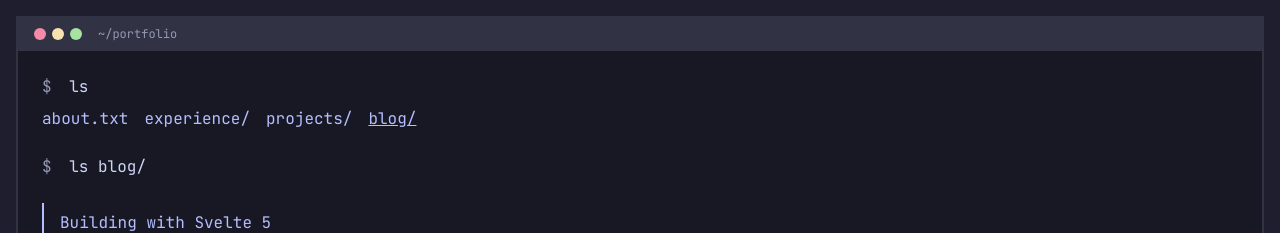
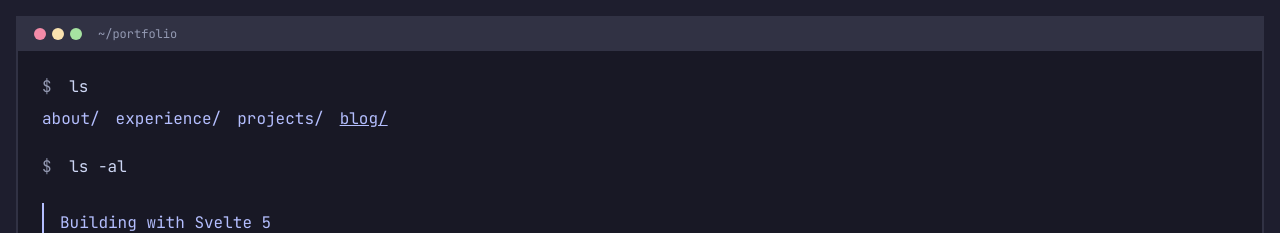
Before and after one commit to DylanSatow/dylan-satow-portfolio, a SvelteKit app: page / in a window 1280 px wide. Both pictures are taken after a click on the button "blog/". Shown: the top 233 px of the page. Built offline with nearby package versions, Linux system fonts and the light colour scheme.

Commit message:
fixed key logging AGAIN

```diff
--- a/src/lib/components/BlogSection.svelte
+++ b/src/lib/components/BlogSection.svelte
@@ -5,7 +5,7 @@
 <div class="space-y-6">
 	<div>
 		<span class="text-muted-foreground">$</span>
-		<span class="text-foreground ml-2">ls blog/</span>
+		<span class="text-foreground ml-2">ls -al</span>
 	</div>
 	{#each blogPosts as post}
 		<a
--- a/src/routes/+page.svelte
+++ b/src/routes/+page.svelte
@@ -8,7 +8,6 @@
 	const sections = ['about', 'experience', 'projects', 'blog'] as const;
 	let currentSection = $state<typeof sections[number]>('about');
 
-	$effect(() => {
 	function handleKeydown(e: KeyboardEvent) {
 		if (e.target instanceof HTMLInputElement || e.target instanceof HTMLTextAreaElement) {
 			return;
@@ -22,14 +21,9 @@
 			currentSection = sections[currentIndex + 1];
 		}
 	}
+</script>
 
-		window.addEventListener('keydown', handleKeydown);
-
-		return () => {
-			window.removeEventListener('keydown', handleKeydown);
-		};
-	});
-</script>
+<svelte:window onkeydown={handleKeydown} />
 
 <!-- Full viewport terminal with minimal padding -->
 <div class="min-h-screen bg-background text-foreground p-2 md:p-4">
@@ -47,7 +41,7 @@
 						onclick={() => currentSection = 'about'}
 						class="text-primary hover:underline {currentSection === 'about' ? 'underline' : ''}"
 					>
-						about.txt
+						about/
 					</button>
 					<button
 						onclick={() => currentSection = 'experience'}
```
Lines whose indentation alone changed are shown as unchanged.
